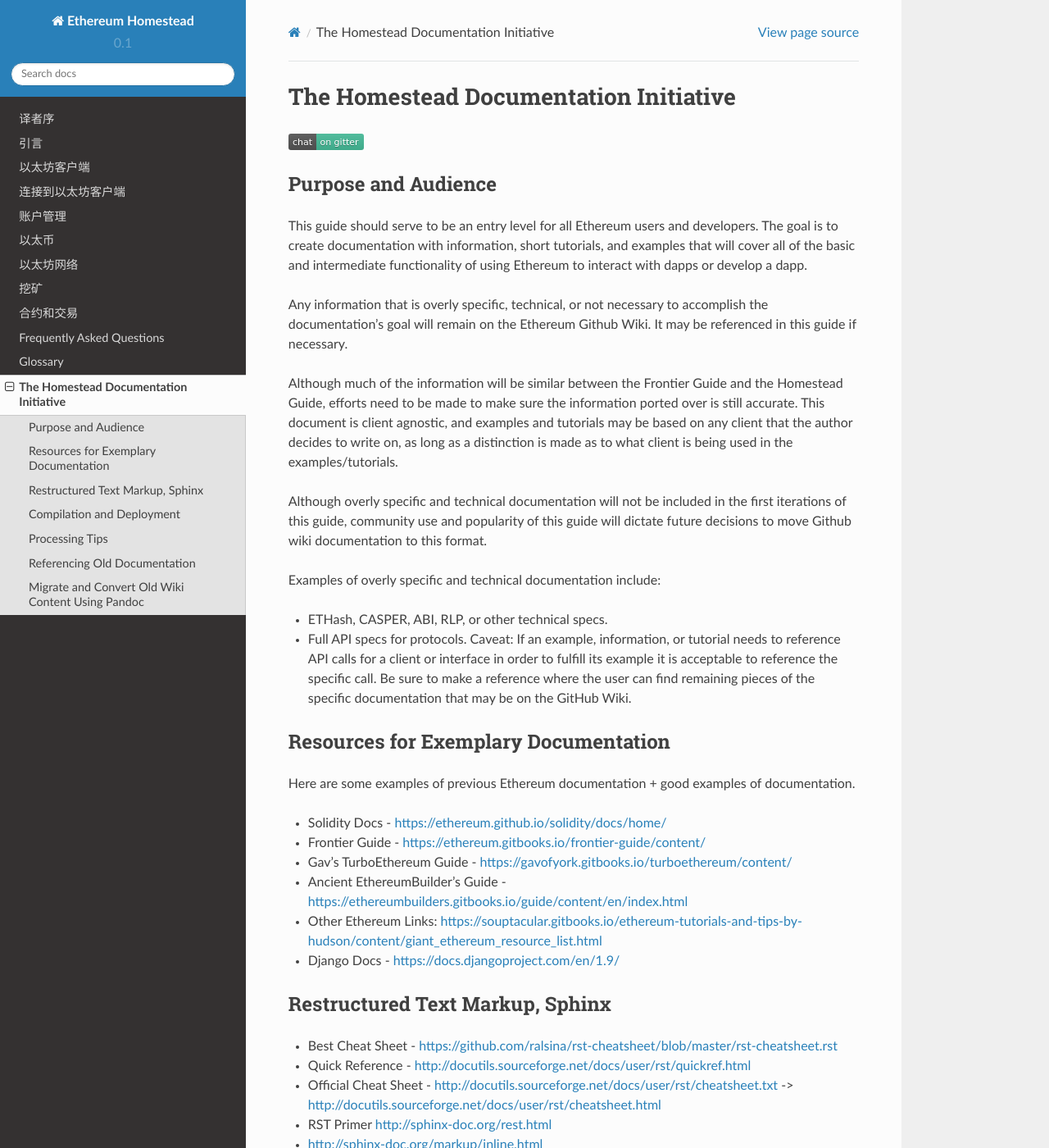
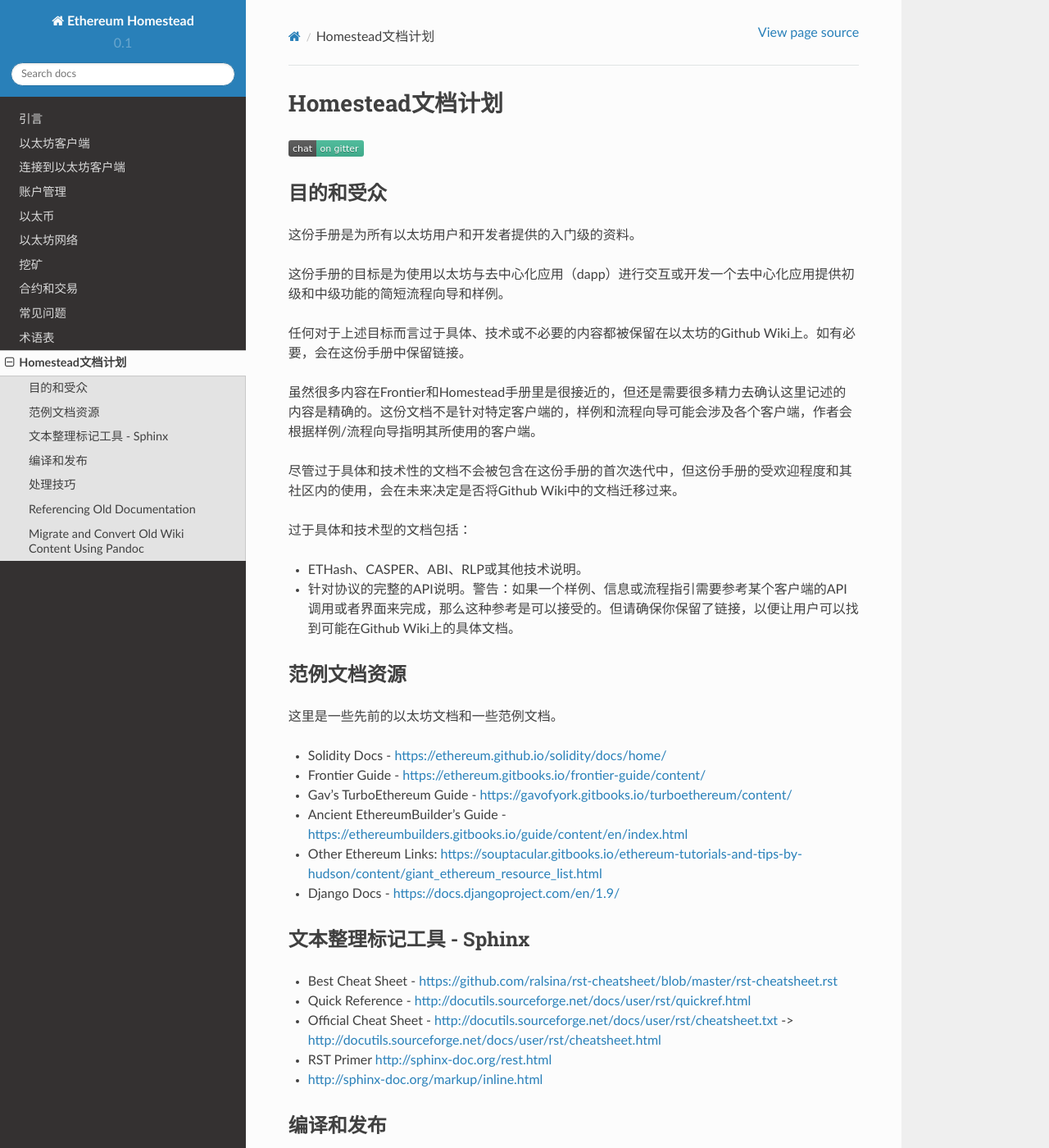
Before and after one commit to riversyang/homestead-guide-cn, a Sphinx documentation site: the page built from source/about.rst, in a window 1280 px wide and 1400 px high. Shown: the whole window at 82% size. Built offline with Sphinx 7.4.7 and the Read the Docs theme 2.0.0, drawn with Linux system fonts in a browser that asks for light colours; some of the changed text lies outside the part shown.

Commit message:
Update translation.

```diff
--- a/source/about.rst
+++ b/source/about.rst
@@ -1,33 +1,33 @@
 ***************************************
-The Homestead Documentation Initiative
+Homestead文档计划
 ***************************************
 |Gitter|
 
 .. |Gitter| image:: img/homestead-guide.svg
    :target: https://gitter.im/ethereum/homestead-guide?utm_source=badge&utm_medium=badge&utm_campaign=pr-badge
 
-Purpose and Audience
+目的和受众
 ===============================================================================
 
-This guide should serve to be an entry level for all Ethereum users and developers.
-The goal is to create documentation with information, short tutorials, and examples that will cover all of the basic and intermediate functionality of using Ethereum to interact with dapps or develop a dapp.
+这份手册是为所有以太坊用户和开发者提供的入门级的资料。
 
-Any information that is overly specific, technical, or not necessary to accomplish the documentation's goal will remain on the Ethereum Github Wiki. It may be referenced in this guide if necessary.
+这份手册的目标是为使用以太坊与去中心化应用（dapp）进行交互或开发一个去中心化应用提供初级和中级功能的简短流程向导和样例。
 
-Although much of the information will be similar between the Frontier Guide and the Homestead Guide, efforts need to be made to make sure the information ported over is still accurate.
-This document is client agnostic, and examples and tutorials may be based on any client that the author decides to write on, as long as a distinction is made as to what client is being used in the examples/tutorials.
+任何对于上述目标而言过于具体、技术或不必要的内容都被保留在以太坊的Github Wiki上。如有必要，会在这份手册中保留链接。
 
-Although overly specific and technical documentation will not be included in the first iterations of this guide, community use and popularity of this guide will dictate future decisions to move Github wiki documentation to this format.
+虽然很多内容在Frontier和Homestead手册里是很接近的，但还是需要很多精力去确认这里记述的内容是精确的。这份文档不是针对特定客户端的，样例和流程向导可能会涉及各个客户端，作者会根据样例/流程向导指明其所使用的客户端。
 
-Examples of overly specific and technical documentation include:
+尽管过于具体和技术性的文档不会被包含在这份手册的首次迭代中，但这份手册的受欢迎程度和其社区内的使用，会在未来决定是否将Github Wiki中的文档迁移过来。
 
-* ETHash, CASPER, ABI, RLP, or other technical specs.
-* Full API specs for protocols. Caveat: If an example, information, or tutorial needs to reference API calls for a client or interface in order to fulfill its example it is acceptable to reference the specific call. Be sure to make a reference where the user can find remaining pieces of the specific documentation that may be on the GitHub Wiki.
+过于具体和技术型的文档包括：
 
-Resources for Exemplary Documentation
+* ETHash、CASPER、ABI、RLP或其他技术说明。
+* 针对协议的完整的API说明。警告：如果一个样例、信息或流程指引需要参考某个客户端的API调用或者界面来完成，那么这种参考是可以接受的。但请确保你保留了链接，以便让用户可以找到可能在Github Wiki上的具体文档。
+
+范例文档资源
 ===============================================================================
 
-Here are some examples of previous Ethereum documentation + good examples of documentation.
+这里是一些先前的以太坊文档和一些范例文档。
 
 * Solidity Docs - https://ethereum.github.io/solidity/docs/home/
 * Frontier Guide - https://ethereum.gitbooks.io/frontier-guide/content/
@@ -36,7 +36,7 @@
 * Other Ethereum Links: https://souptacular.gitbooks.io/ethereum-tutorials-and-tips-by-hudson/content/giant_ethereum_resource_list.html
 * Django Docs - https://docs.djangoproject.com/en/1.9/
 
-Restructured Text Markup, Sphinx
+文本整理标记工具 - Sphinx
 =======================================
 
 * Best Cheat Sheet - https://github.com/ralsina/rst-cheatsheet/blob/master/rst-cheatsheet.rst
@@ -45,10 +45,10 @@
 * RST Primer http://sphinx-doc.org/rest.html
 * http://sphinx-doc.org/markup/inline.html
 
-Compilation and Deployment
+编译和发布
 ===============================================================================
 
-We use `make` with the autogenerated read-the-docs `Makefile` to build the doc.
+我们使用 `make` 命令的 `Makefile` 来自动生成文档结构。
 
 .. code-block:: bash
 
@@ -56,10 +56,10 @@
     cd homestead-guide
     make html
 
-Processing Tips
+处理技巧
 ===============================================================================
 
-Fix section delimiter lines (always use 80-long ones to have correct length, unless the title is greater than 80 chars in length)
+固定的章节换行（每行总是使用80字符长度，除了那些超过80字符的标题以外）
 
 .. code-block:: bash
 
--- a/source/frequently-asked-questions/frequently-asked-questions.rst
+++ b/source/frequently-asked-questions/frequently-asked-questions.rst
@@ -1,5 +1,5 @@
 ################################################################################
-Frequently Asked Questions
+常见问题
 ################################################################################
 
 .. contents::
--- a/source/glossary.rst
+++ b/source/glossary.rst
@@ -1,5 +1,5 @@
 ********************************************************************************
-Glossary
+术语表
 ********************************************************************************
 
 .. glossary::
--- a/source/index.rst
+++ b/source/index.rst
@@ -22,7 +22,6 @@
 .. toctree::
    :maxdepth: 4
 
-   preface-for-cn-translation.rst
    introduction/index.rst
    ethereum-clients/index.rst
    connecting-to-clients/index.rst
--- a/source/preface-for-cn-translation.rst
+++ /dev/null
@@ -1,3 +0,0 @@
-###########################################################
-译者序
-###########################################################
```
